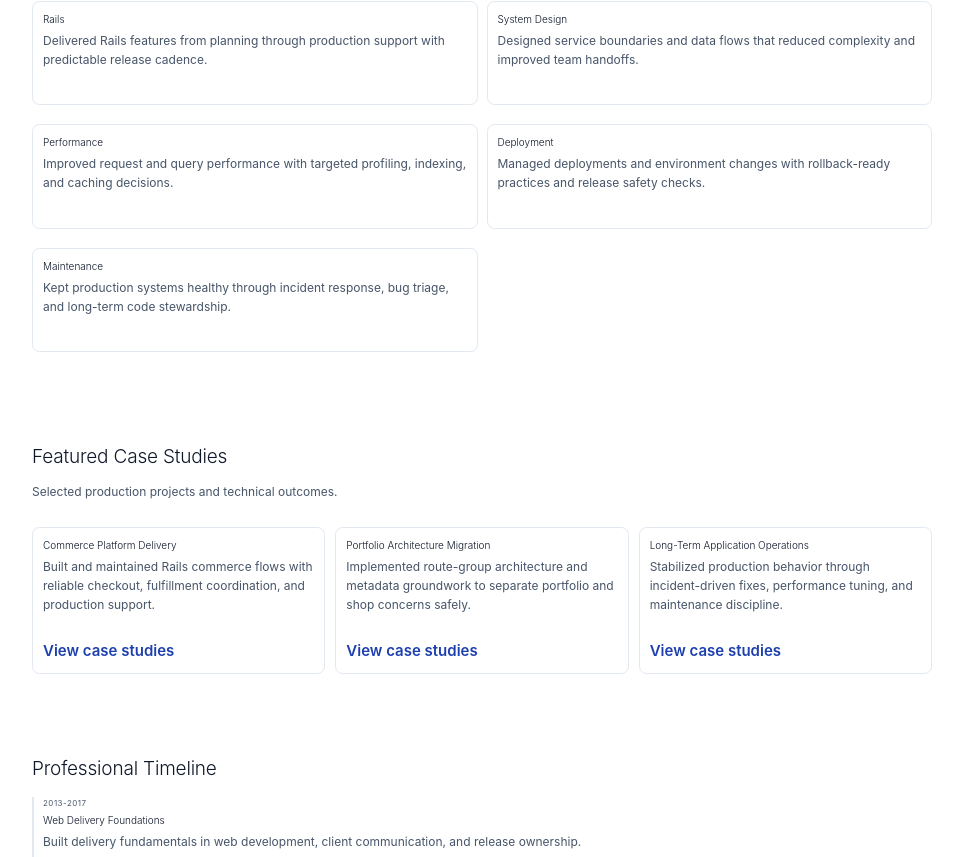
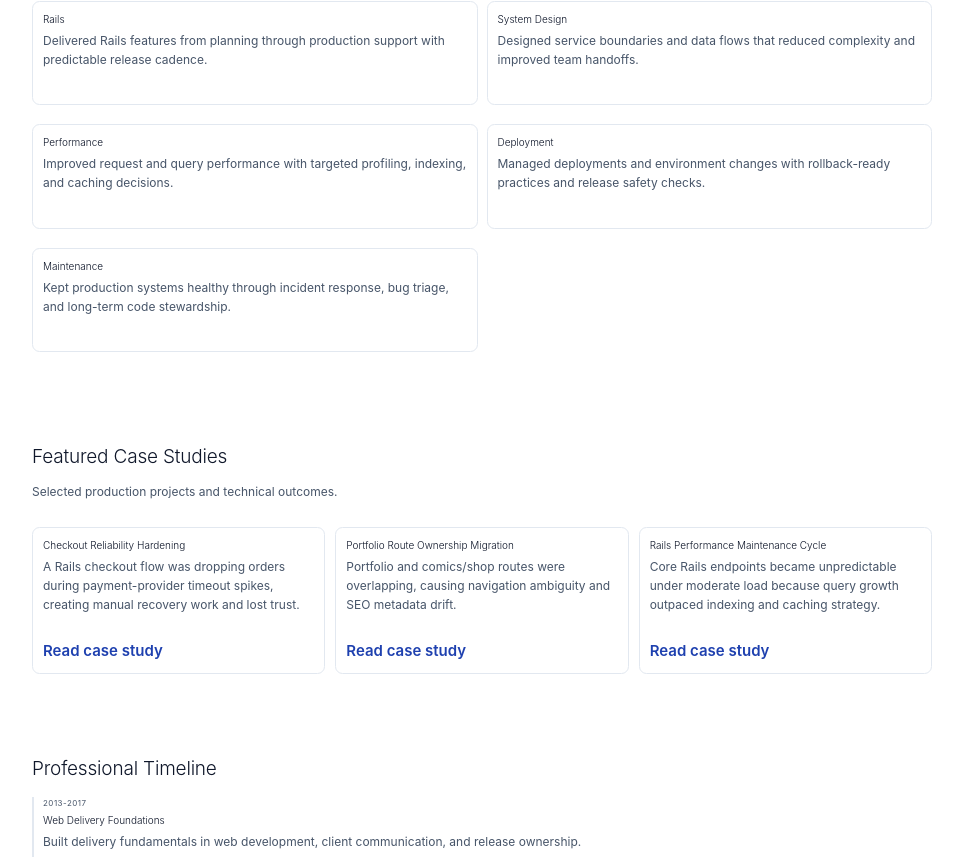
Before and after one commit to ce-manalang/alice, a Next.js app: page /portfolio in a window 1280 px wide. Shown: the part 320-1177 px from the top of the page, without its empty margins (158-1121 px from the left). Built offline with nearby package versions, Linux system fonts and the light colour scheme; no server answers.

Commit message:
feat(06-02): implement canonical case-studies index surface
- Render /case-studies cards from typed published dataset with deterministic order
- Add problem and measurable outcome fields plus slug-based detail links
- Add minimal portfolio-scoped index card styling for readability

```diff
--- a/app/globals.css
+++ b/app/globals.css
@@ -1658,6 +1658,35 @@
   line-height: 1.55;
 }
 
+.portfolio-case-study-grid {
+  margin-top: 1.25rem;
+  display: grid;
+  gap: 1rem;
+  grid-template-columns: 1fr;
+}
+
+.portfolio-case-study-card {
+  display: grid;
+  gap: 0.55rem;
+}
+
+.portfolio-case-study-title {
+  margin-bottom: 0.2rem;
+}
+
+.portfolio-case-study-label {
+  margin: 0.5rem 0 0.1rem;
+  font-size: 0.74rem;
+  font-weight: 600;
+  text-transform: uppercase;
+  letter-spacing: 0.06em;
+  color: var(--portfolio-color-text-muted);
+}
+
+.portfolio-case-study-body {
+  margin: 0;
+}
+
 @media (min-width: 768px) {
   .portfolio-strengths-list {
     grid-template-columns: repeat(2, minmax(0, 1fr));
@@ -1678,4 +1707,8 @@
   .resume-skills-grid {
     grid-template-columns: repeat(2, minmax(0, 1fr));
   }
-}
+
+  .portfolio-case-study-grid {
+    grid-template-columns: repeat(2, minmax(0, 1fr));
+  }
+}
--- a/app/lib/portfolio-data.ts
+++ b/app/lib/portfolio-data.ts
@@ -1,7 +1,7 @@
 export type FeaturedCaseStudy = {
   title: string
   description: string
-  href: string
+  href: `/case-studies/${string}`
   linkLabel: string
 }
 
@@ -41,27 +41,6 @@ export type ResumeSkillGroup = {
   category: string
   items: string[]
 }
-
-export const featuredCaseStudies: FeaturedCaseStudy[] = [
-  {
-    title: 'Commerce Platform Delivery',
-    description: 'Built and maintained Rails commerce flows with reliable checkout, fulfillment coordination, and production support.',
-    href: '/case-studies',
-    linkLabel: 'View case studies',
-  },
-  {
-    title: 'Portfolio Architecture Migration',
-    description: 'Implemented route-group architecture and metadata groundwork to separate portfolio and shop concerns safely.',
-    href: '/case-studies',
-    linkLabel: 'View case studies',
-  },
-  {
-    title: 'Long-Term Application Operations',
-    description: 'Stabilized production behavior through incident-driven fixes, performance tuning, and maintenance discipline.',
-    href: '/case-studies',
-    linkLabel: 'View case studies',
-  },
-]
 
 export const professionalTimeline: TimelineEntry[] = [
   {
@@ -393,6 +372,31 @@ export const caseStudies: CaseStudy[] = [
   },
 ]
 
+const caseStudyIndexOrder: ReadonlyArray<CaseStudy['slug']> = [
+  'checkout-reliability-hardening',
+  'portfolio-route-ownership-migration',
+  'rails-performance-maintenance-cycle',
+]
+
+export function getPublishedCaseStudies(): CaseStudy[] {
+  const relevanceRank = new Map(caseStudyIndexOrder.map((slug, index) => [slug, index]))
+  return [...caseStudies].sort((a, b) => {
+    const rankA = relevanceRank.get(a.slug) ?? Number.MAX_SAFE_INTEGER
+    const rankB = relevanceRank.get(b.slug) ?? Number.MAX_SAFE_INTEGER
+    if (rankA !== rankB) return rankA - rankB
+    return a.title.localeCompare(b.title)
+  })
+}
+
+export const featuredCaseStudies: FeaturedCaseStudy[] = getPublishedCaseStudies()
+  .slice(0, 3)
+  .map((caseStudy) => ({
+    title: caseStudy.title,
+    description: caseStudy.problemSummary,
+    href: `/case-studies/${caseStudy.slug}`,
+    linkLabel: 'Read case study',
+  }))
+
 export function getCaseStudyBySlug(slug: string): CaseStudy | undefined {
   return caseStudies.find((caseStudy) => caseStudy.slug === slug)
 }
```
Also changed, not shown: app/(portfolio)/case-studies/page.tsx (+23 -3 lines).
